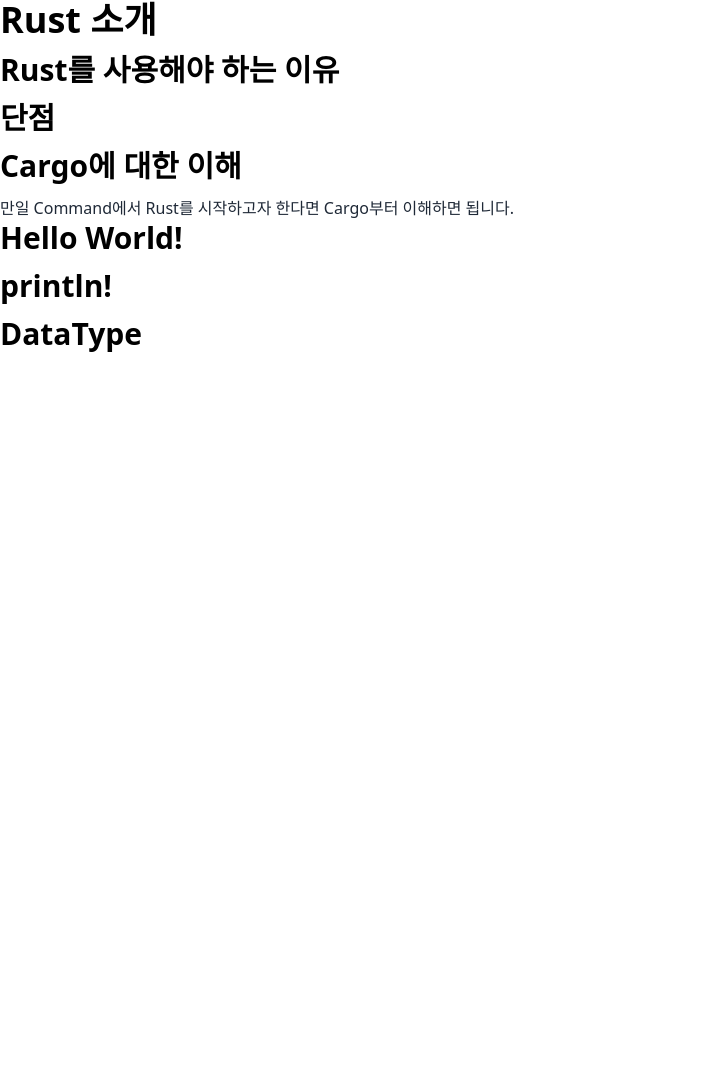
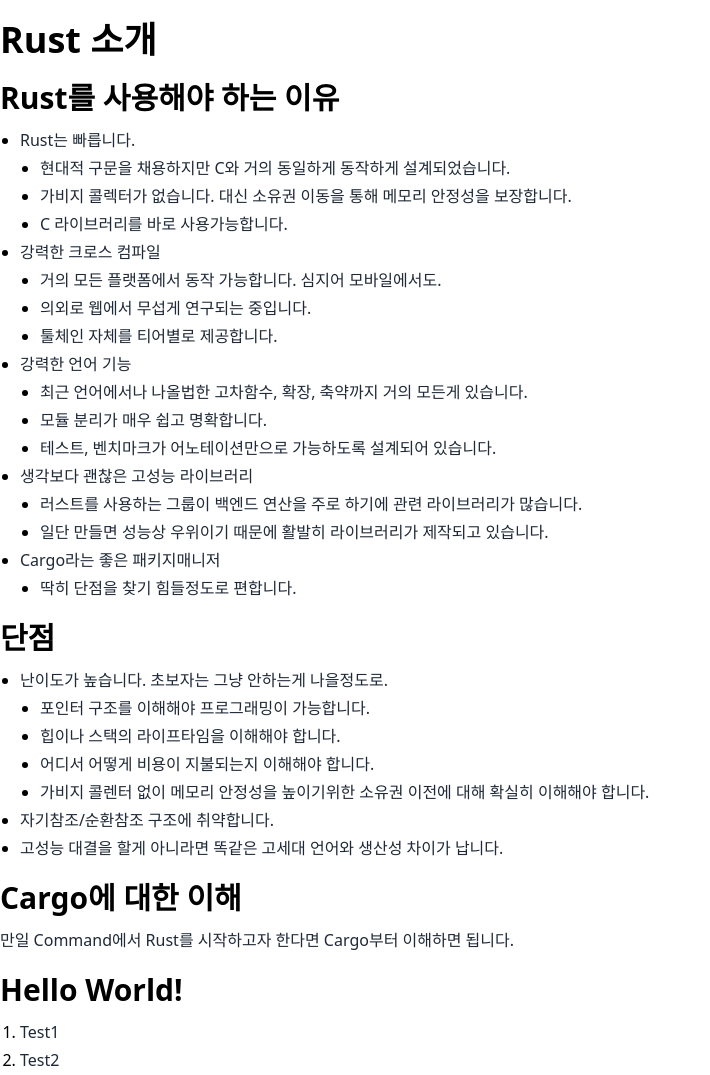
Before and after one commit to rubinsharks/pretty_mark, a plain HTML site: page rust.html in a window 1280 px wide. Shown: the top 1075 px of the page, without its empty margins (0-710 px from the left). Before the commit the page ends 800 px from the top, so only its background shows below. Drawn offline with nearby package versions, Linux system fonts and the light colour scheme.

Commit message:
ol, ul, li

```diff
--- a/rust.html
+++ b/rust.html
@@ -6,28 +6,176 @@
 	<script src="https://cdn.tailwindcss.com"></script>
 </head>
 <body class="container mx-auto">
-	<h1 class="text-4xl font-bold mb-3">
+	<h1 class="text-4xl font-bold mb-3 mt-5">
 	Rust 소개
 </h1>
-	<h2 class="text-3xl font-bold mb-3">
+	<h2 class="text-3xl font-bold mb-3 mt-5">
 	Rust를 사용해야 하는 이유
 </h2>
-	<h2 class="text-3xl font-bold mb-3">
+	<ol class="list-disc pl-5">
+	<li>
+	<p class="text-gray-800 dark:text-gray-800 mt-1">
+	Rust는 빠릅니다.
+</p>
+	<ol class="list-disc pl-5">
+	<li>
+	<p class="text-gray-800 dark:text-gray-800 mt-1">
+	현대적 구문을 채용하지만 C와 거의 동일하게 동작하게 설계되었습니다.
+</p>
+</li>
+	<li>
+	<p class="text-gray-800 dark:text-gray-800 mt-1">
+	가비지 콜렉터가 없습니다. 대신 소유권 이동을 통해 메모리 안정성을 보장합니다.
+</p>
+</li>
+	<li>
+	<p class="text-gray-800 dark:text-gray-800 mt-1">
+	C 라이브러리를 바로 사용가능합니다.
+</p>
+</li>
+</ol>
+</li>
+	<li>
+	<p class="text-gray-800 dark:text-gray-800 mt-1">
+	강력한 크로스 컴파일
+</p>
+	<ol class="list-disc pl-5">
+	<li>
+	<p class="text-gray-800 dark:text-gray-800 mt-1">
+	거의 모든 플랫폼에서 동작 가능합니다. 심지어 모바일에서도.
+</p>
+</li>
+	<li>
+	<p class="text-gray-800 dark:text-gray-800 mt-1">
+	의외로 웹에서 무섭게 연구되는 중입니다.
+</p>
+</li>
+	<li>
+	<p class="text-gray-800 dark:text-gray-800 mt-1">
+	툴체인 자체를 티어별로 제공합니다.
+</p>
+</li>
+</ol>
+</li>
+	<li>
+	<p class="text-gray-800 dark:text-gray-800 mt-1">
+	강력한 언어 기능
+</p>
+	<ol class="list-disc pl-5">
+	<li>
+	<p class="text-gray-800 dark:text-gray-800 mt-1">
+	최근 언어에서나 나올법한 고차함수, 확장, 축약까지 거의 모든게 있습니다.
+</p>
+</li>
+	<li>
+	<p class="text-gray-800 dark:text-gray-800 mt-1">
+	모듈 분리가 매우 쉽고 명확합니다.
+</p>
+</li>
+	<li>
+	<p class="text-gray-800 dark:text-gray-800 mt-1">
+	테스트, 벤치마크가 어노테이션만으로 가능하도록 설계되어 있습니다.
+</p>
+</li>
+</ol>
+</li>
+	<li>
+	<p class="text-gray-800 dark:text-gray-800 mt-1">
+	생각보다 괜찮은 고성능 라이브러리
+</p>
+	<ol class="list-disc pl-5">
+	<li>
+	<p class="text-gray-800 dark:text-gray-800 mt-1">
+	러스트를 사용하는 그룹이 백엔드 연산을 주로 하기에 관련 라이브러리가 많습니다.
+</p>
+</li>
+	<li>
+	<p class="text-gray-800 dark:text-gray-800 mt-1">
+	일단 만들면 성능상 우위이기 때문에 활발히 라이브러리가 제작되고 있습니다.
+</p>
+</li>
+</ol>
+</li>
+	<li>
+	<p class="text-gray-800 dark:text-gray-800 mt-1">
+	Cargo라는 좋은 패키지매니저
+</p>
+	<ol class="list-disc pl-5">
+	<li>
+	<p class="text-gray-800 dark:text-gray-800 mt-1">
+	딱히 단점을 찾기 힘들정도로 편합니다.
+</p>
+</li>
+</ol>
+</li>
+</ol>
+	<h2 class="text-3xl font-bold mb-3 mt-5">
 	단점
 </h2>
-	<h2 class="text-3xl font-bold mb-3">
+	<ol class="list-disc pl-5">
+	<li>
+	<p class="text-gray-800 dark:text-gray-800 mt-1">
+	난이도가 높습니다. 초보자는 그냥 안하는게 나을정도로.
+</p>
+	<ol class="list-disc pl-5">
+	<li>
+	<p class="text-gray-800 dark:text-gray-800 mt-1">
+	포인터 구조를 이해해야 프로그래밍이 가능합니다.
+</p>
+</li>
+	<li>
+	<p class="text-gray-800 dark:text-gray-800 mt-1">
+	힙이나 스택의 라이프타임을 이해해야 합니다.
+</p>
+</li>
+	<li>
+	<p class="text-gray-800 dark:text-gray-800 mt-1">
+	어디서 어떻게 비용이 지불되는지 이해해야 합니다.
+</p>
+</li>
+	<li>
+	<p class="text-gray-800 dark:text-gray-800 mt-1">
+	가비지 콜렌터 없이 메모리 안정성을 높이기위한 소유권 이전에 대해 확실히 이해해야 합니다.
+</p>
+</li>
+</ol>
+</li>
+	<li>
+	<p class="text-gray-800 dark:text-gray-800 mt-1">
+	자기참조/순환참조 구조에 취약합니다.
+</p>
+</li>
+	<li>
+	<p class="text-gray-800 dark:text-gray-800 mt-1">
+	고성능 대결을 할게 아니라면 똑같은 고세대 언어와 생산성 차이가 납니다.
+</p>
+</li>
+</ol>
+	<h2 class="text-3xl font-bold mb-3 mt-5">
 	Cargo에 대한 이해
 </h2>
-	<p class="text-gray-800 dark:text-gray-800">
+	<p class="text-gray-800 dark:text-gray-800 mt-1">
 	만일 Command에서 Rust를 시작하고자 한다면 Cargo부터 이해하면 됩니다.
 </p>
-	<h2 class="text-3xl font-bold mb-3">
+	<h2 class="text-3xl font-bold mb-3 mt-5">
 	Hello World!
 </h2>
-	<h2 class="text-3xl font-bold mb-3">
+	<ol class="list-decimal pl-5">
+	<li>
+	<p class="text-gray-800 dark:text-gray-800 mt-1">
+	Test1
+</p>
+</li>
+	<li>
+	<p class="text-gray-800 dark:text-gray-800 mt-1">
+	Test2
+</p>
+</li>
+</ol>
+	<h2 class="text-3xl font-bold mb-3 mt-5">
 	println!
 </h2>
-	<h2 class="text-3xl font-bold mb-3">
+	<h2 class="text-3xl font-bold mb-3 mt-5">
 	DataType
 </h2>
 </body>
```
Also changed, not shown: 2 other files.
